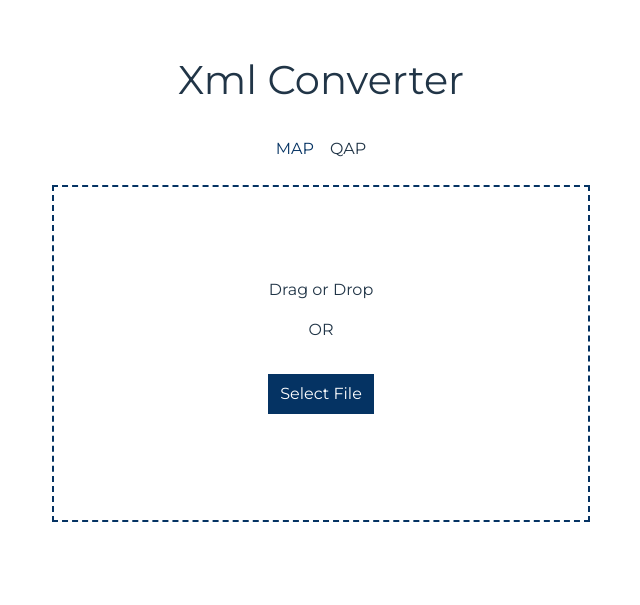
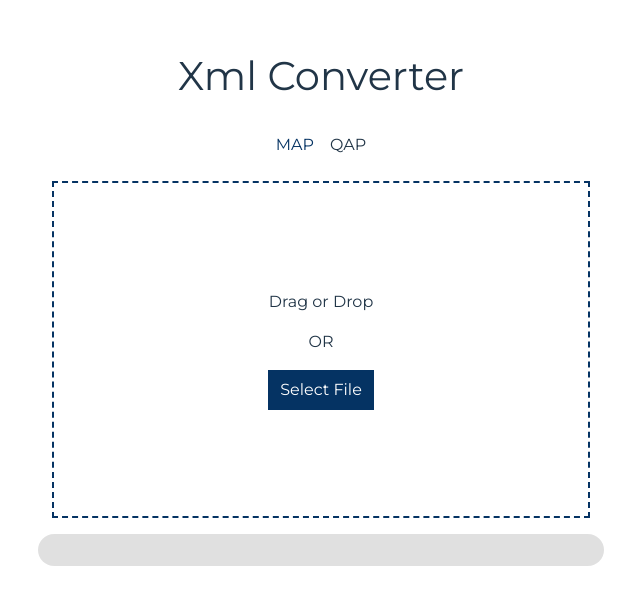
Before and after one commit to github-user-418848/file-converter, a Vue app: page / in a window 1280 px wide. Shown: the part 103-708 px from the top of the page, without its empty margins (319-959 px from the left). Built offline with nearby package versions, Linux system fonts and the light colour scheme.

Commit message:
created a card style for the filename and button

```diff
--- a/src/components/MAP.vue
+++ b/src/components/MAP.vue
@@ -95,7 +95,6 @@
 <template>
     <div class="page">
         <DropZone @drop.prevent="drop" @change="selectedFile"/>
-        <span class="file-info" v-if="dropzoneFile.name">File: {{ dropzoneFile.name }}</span><br>
         <!-- <div v-if="dropzoneFile.name" class="table-container">
             <table class="table" cellspacing="0">
                 <tr class="table-head">
@@ -120,11 +119,25 @@
                 </tr>
             </table>
         </div> -->
-        <button v-if="dropzoneFile.name" class="btn" @click="downloadFile">Download</button>
+        <div class="card">
+            <span class="file-info" v-if="dropzoneFile.name">File: {{ dropzoneFile.name }}</span>
+            <button v-if="dropzoneFile.name" class="btn" @click="downloadFile">Download</button>
+        </div>
     </div>
 </template>
 
 <style>
+    .card {
+        display: flex;
+        flex-wrap: wrap;
+        align-items: center;
+        padding: 1rem;
+        width: clamp(12.5rem, 12.5rem + 26.0417vw, 43.75rem);
+        margin: 0 auto;
+        justify-content: space-between;
+        border-radius: 20px;
+        background: rgba(0, 0, 0, 0.123);
+    }
     .table-container {
         max-height: 562px;
         overflow-x: auto;
@@ -157,7 +170,7 @@
         padding: clamp(0.5rem, 0.2rem + 1.5vw, 2rem);
     }
     .btn {
-        margin: 1rem auto;
+        /* margin: 1rem auto; */
         padding: 8px 12px;
         color: white;
         background-color: var(--primary);
```
